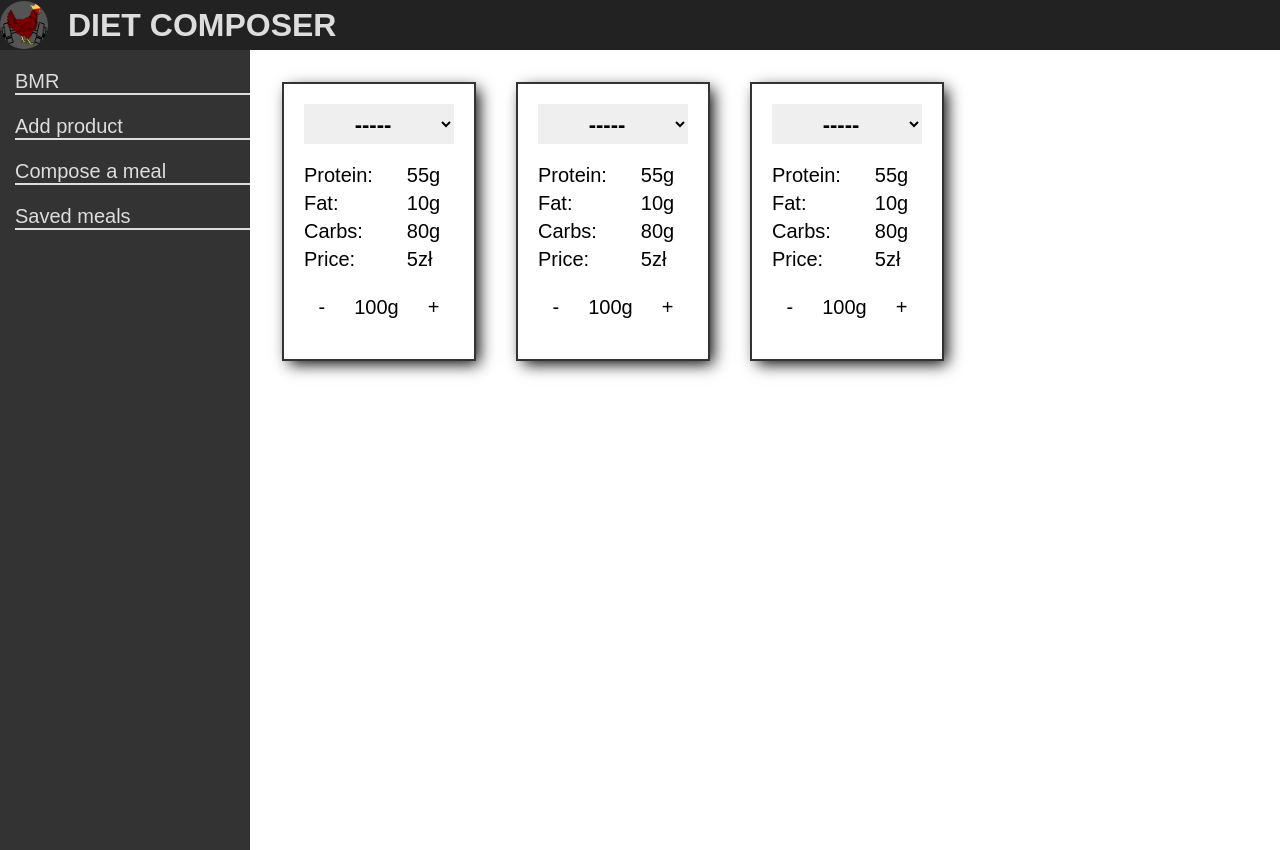
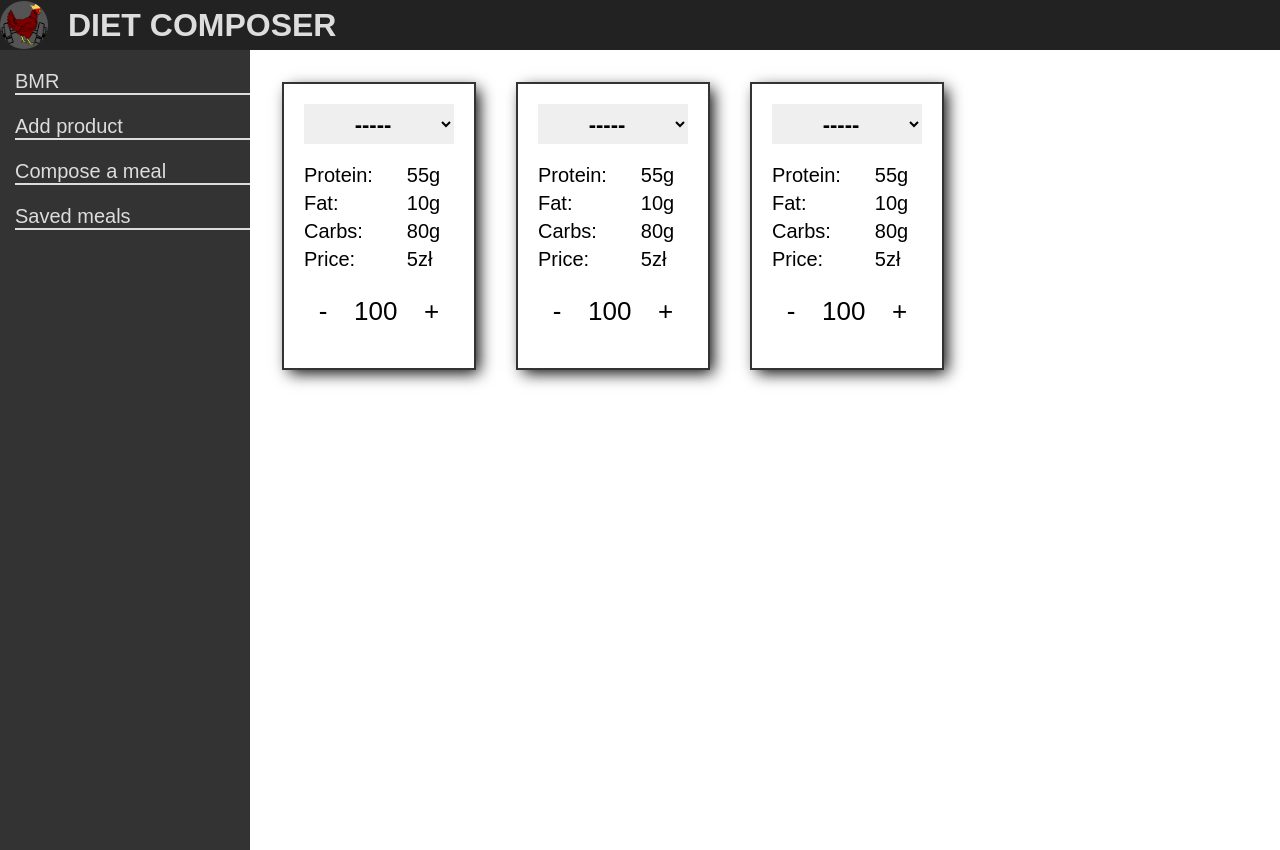
Before and after one commit to Adrode/diet-composer-react, a React (Create React App) app: page / in a window 1280 px wide. Built offline with nearby package versions, Linux system fonts and the light colour scheme; a web font is replaced by a local one.

Commit message:
weightValue styling changed

```diff
--- a/src/features/MealComposer/index.js
+++ b/src/features/MealComposer/index.js
@@ -8,19 +8,24 @@ import {
     Property,
     StyledMealComposer,
     ProductsList,
-    Value
+    Value,
+    WeightValue,
+    WeightButton
 } from "./styled"
 
 export const MealComposer = () => {
     const [howManyPickers, setHowManyPickers] = useState(3);
 
+    const pickersArray = Array.from({ length: Number(howManyPickers) });
+    console.log(pickersArray);
+
     return (
         <StyledMealComposer>
-            {Array.from({ length: Number(howManyPickers) }).map((_, index) => (
+            {pickersArray.map((_, index) => (
                 <ProductPicker key={index}>
                     <ProductsList>
                         {products.map(product => (
-                            <option value={product.name}>
+                            <option key={product.id} value={product.name}>
                                 {product.name}
                             </option>
                         ))}
@@ -38,9 +43,9 @@ export const MealComposer = () => {
                         <Value>5zł</Value>
                     </MacroValues>
                     <ChangeValues>
-                        <div>-</div>
-                        <div>100g</div>
-                        <div>+</div>
+                        <WeightButton>-</WeightButton>
+                        <WeightValue type="text" defaultValue={100} readOnly={true} />
+                        <WeightButton>+</WeightButton>
                     </ChangeValues>
                 </ProductPicker>
             ))}
--- a/src/features/MealComposer/styled.js
+++ b/src/features/MealComposer/styled.js
@@ -10,7 +10,7 @@ export const StyledMealComposer = styled.section`
     gap: 40px;
 `;
 
-export const ProductPicker = styled.div`
+export const ProductPicker = styled.form`
     border: 2px solid ${({ theme }) => theme.color.grey};
     box-shadow: 5px 5px 15px -2px;
     padding: 20px;
@@ -33,6 +33,7 @@ export const ProductsList = styled.select`
     text-align: center;
     font-weight: bold;
 
+
     grid-column-start: 1;
     grid-column-end: -1;
 
@@ -46,16 +47,18 @@ export const MacroProperties = styled.div`
 
 `;
 
-export const Property = styled.div`
+export const Property = styled.p`
     padding-bottom: 5px;
+    margin: 0;
 `;
 
 export const MacroValues = styled.div`
 
 `;
 
-export const Value = styled.div`
+export const Value = styled.p`
     padding-bottom: 5px;
+    margin: 0;
 `;
 
 export const ChangeValues = styled.div`
@@ -63,5 +66,28 @@ export const ChangeValues = styled.div`
     grid-column-end: -1;
 
     display: flex;
-    justify-content: space-around
+    justify-content: space-around;
+
+    font-size: 26px;
+`
+
+export const WeightValue = styled.input`
+    border: none;
+    max-width: 50px;
+    text-align: center;
+
+    &:focus {
+        outline: none;
+        border: none;
+    }
 `;
+
+export const WeightButton = styled.button`
+    border: none;
+    background-color: ${({ theme }) => theme.color.white};
+    text-align: center;
+
+    &:hover {
+        cursor: pointer;
+    }
+`;
```
